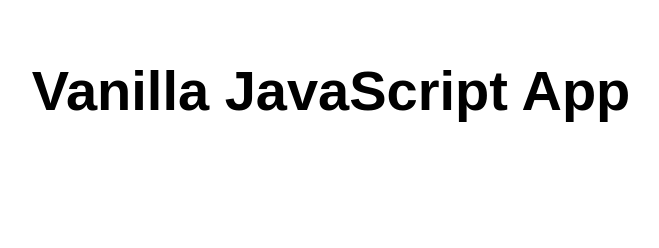
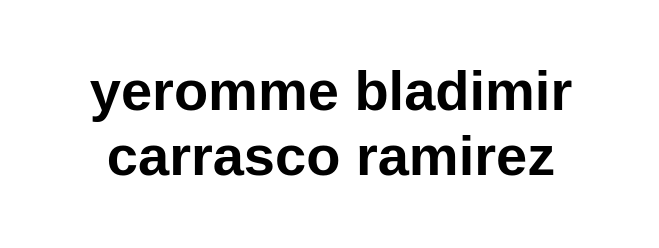
Before and after one commit to yerocarrasco/Azure01, a website: page src/index.html in a window 1280 px wide. Shown: the whole page, without its empty margins (309-968 px from the left). Drawn offline with Linux system fonts and the light colour scheme.

Commit message:
Update index.html

```diff
--- a/src/index.html
+++ b/src/index.html
@@ -10,7 +10,7 @@
 
 <body>
   <main>
-    <h1>Vanilla JavaScript App</h1>
+    <h1>yeromme bladimir carrasco ramirez </h1>
   </main>
 </body>
 
```
